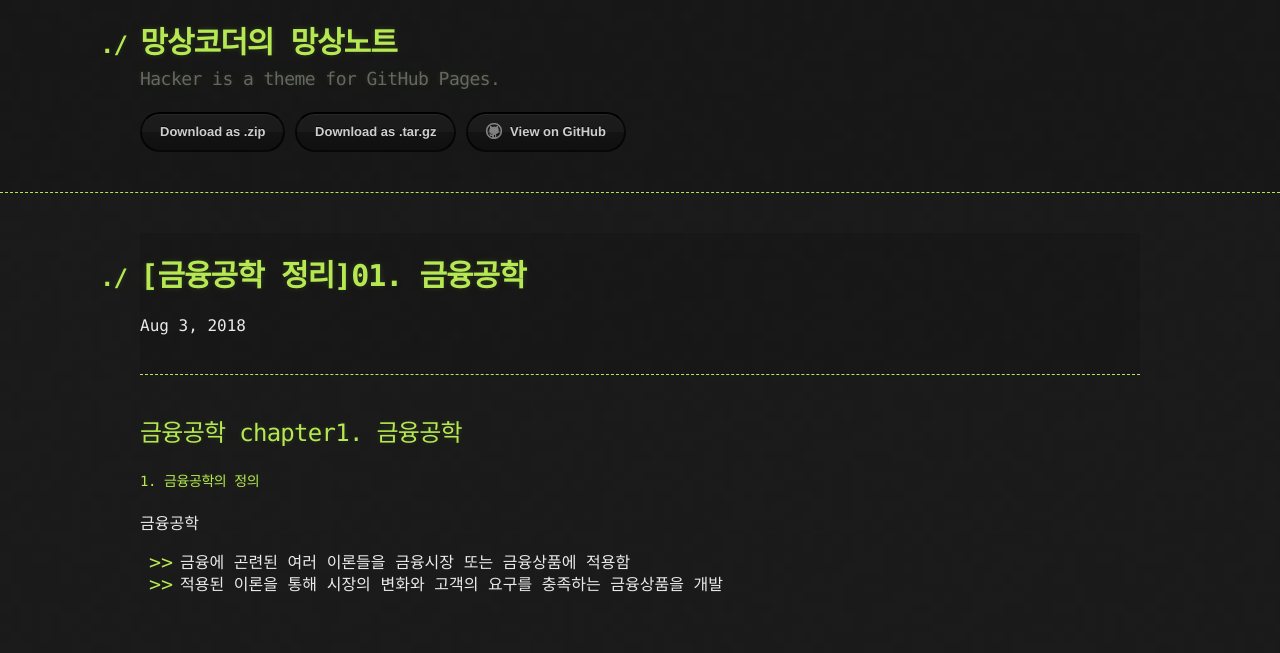
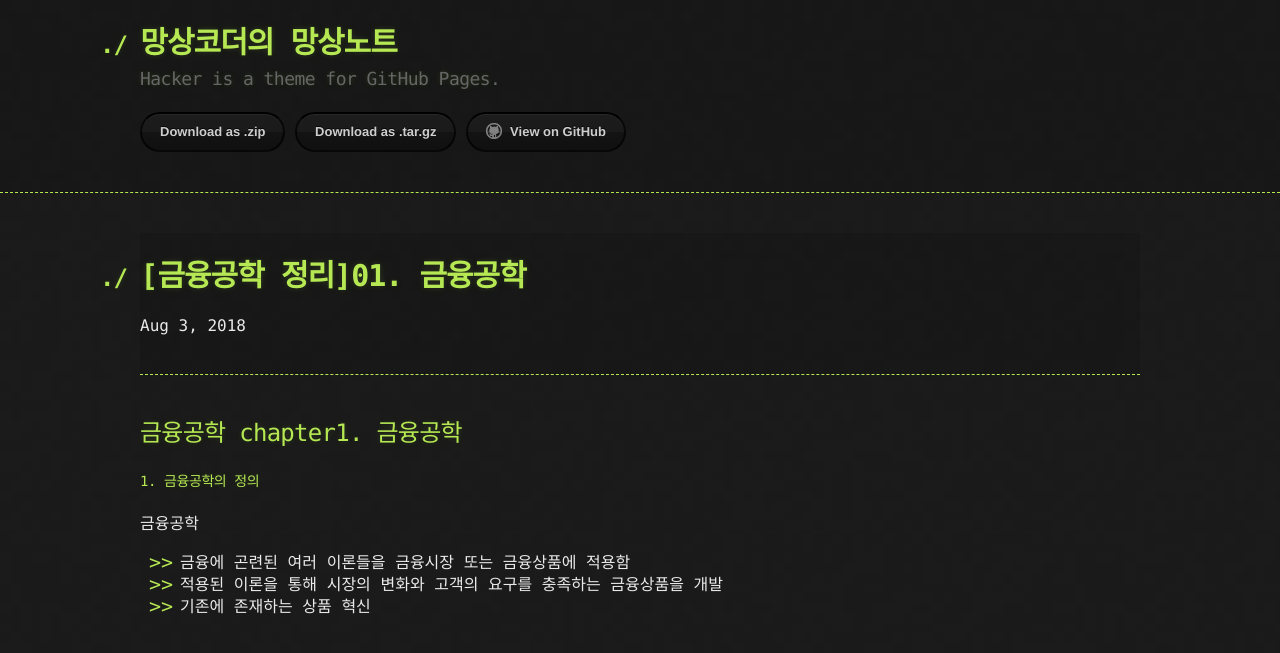
Before and after one commit to kooock/kooock.github.io, a Jekyll site: the page built from _posts/2018-08-03-finance_engineering_chapter1.md, in a window 1280 px wide. Shown: the top 653 px of the page. Built offline with Jekyll 4.4.1, drawn with Linux system fonts in a browser that asks for light colours.

Commit message:
finance engineering 1  update

```diff
--- a/_posts/2018-08-03-finance_engineering_chapter1.md
+++ b/_posts/2018-08-03-finance_engineering_chapter1.md
@@ -16,3 +16,4 @@ tags: [금융공학, 퀀트]
 금융공학
 - 금융에 곤련된 여러 이론들을 금융시장 또는 금융상품에 적용함
 - 적용된 이론을 통해 시장의 변화와 고객의 요구를 충족하는 금융상품을 개발
+- 기존에 존재하는 상품 혁신
```
